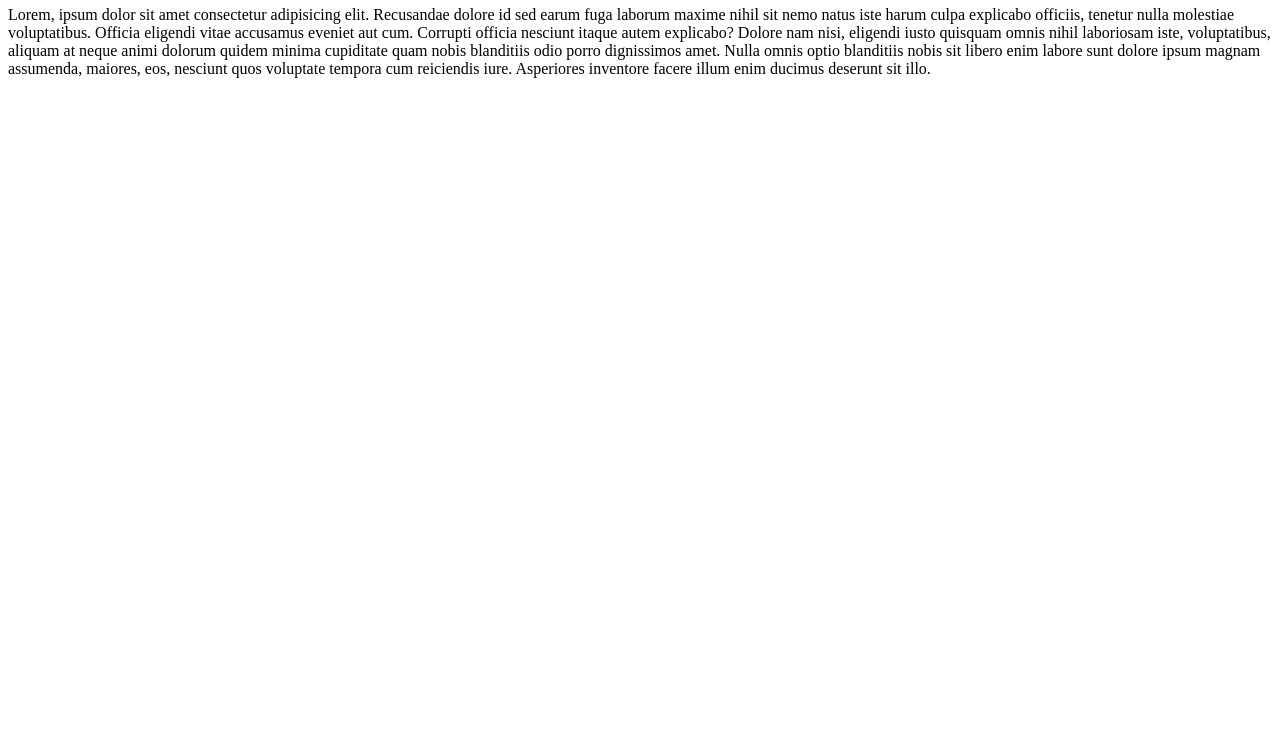
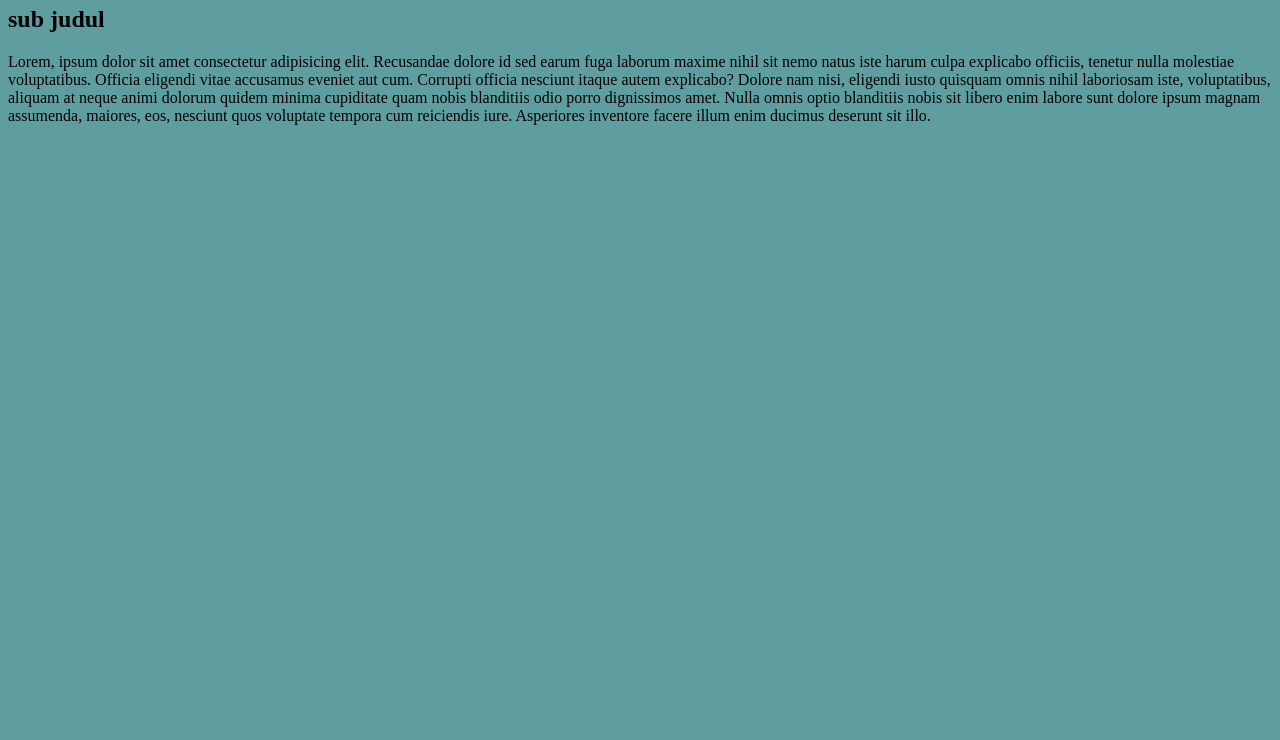
Before and after one commit to Masfidro/fidro-tes-repo, a plain HTML site: page index.html in a window 1280 px wide. Shown: the part 60-800 px from the top of the page. Drawn offline with Linux system fonts and the light colour scheme.

Commit message:
mengubah file html dan menambah file css

```diff
--- a/index.html
+++ b/index.html
@@ -4,8 +4,12 @@
   <meta name="viewport" content="width=device-width, initial-scale=1.0">
   <title>Document</title>
 </head>
+<link rel="stylesheet" href="style.css">
 <body>
   <h1>coba git</h1>
+  <h2>sub judul</h2>
   <p>Lorem, ipsum dolor sit amet consectetur adipisicing elit. Recusandae dolore id sed earum fuga laborum maxime nihil sit nemo natus iste harum culpa explicabo officiis, tenetur nulla molestiae voluptatibus. Officia eligendi vitae accusamus eveniet aut cum. Corrupti officia nesciunt itaque autem explicabo? Dolore nam nisi, eligendi iusto quisquam omnis nihil laboriosam iste, voluptatibus, aliquam at neque animi dolorum quidem minima cupiditate quam nobis blanditiis odio porro dignissimos amet. Nulla omnis optio blanditiis nobis sit libero enim labore sunt dolore ipsum magnam assumenda, maiores, eos, nesciunt quos voluptate tempora cum reiciendis iure. Asperiores inventore facere illum enim ducimus deserunt sit illo.</p>
+
+
 </body>
 </html>
--- /dev/null
+++ b/style.css
@@ -0,0 +1,3 @@
+body {
+  background-color: cadetblue;
+}
```
